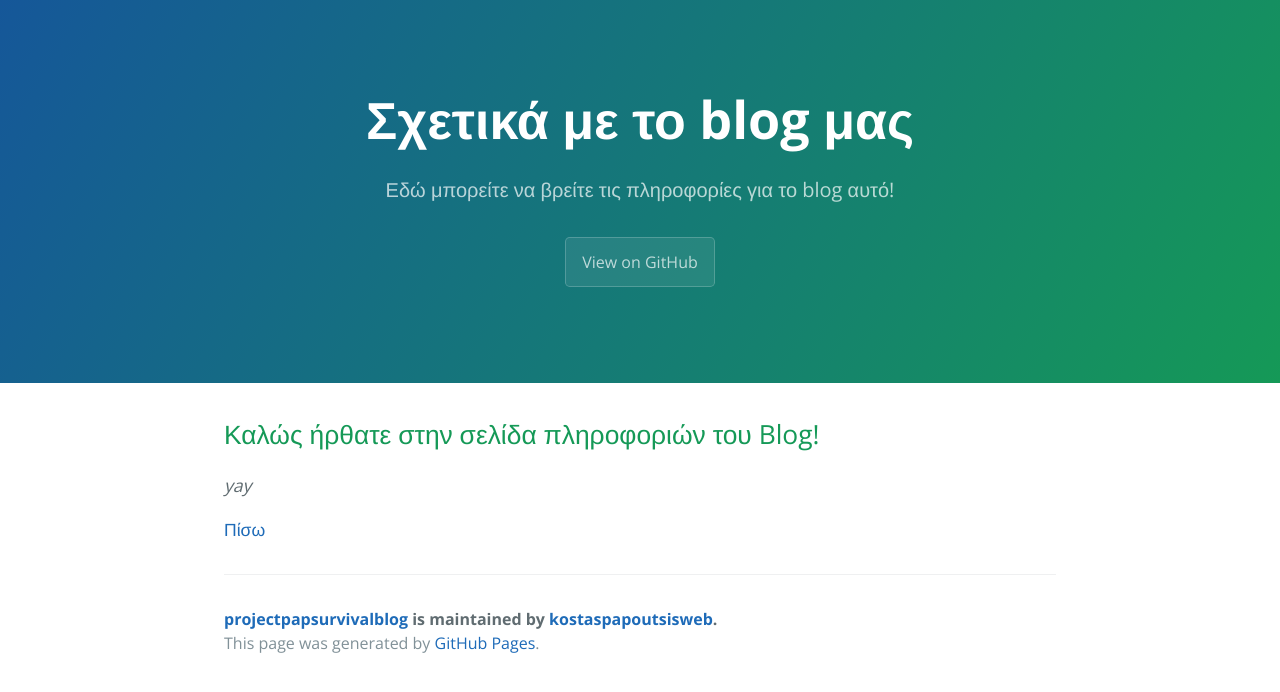
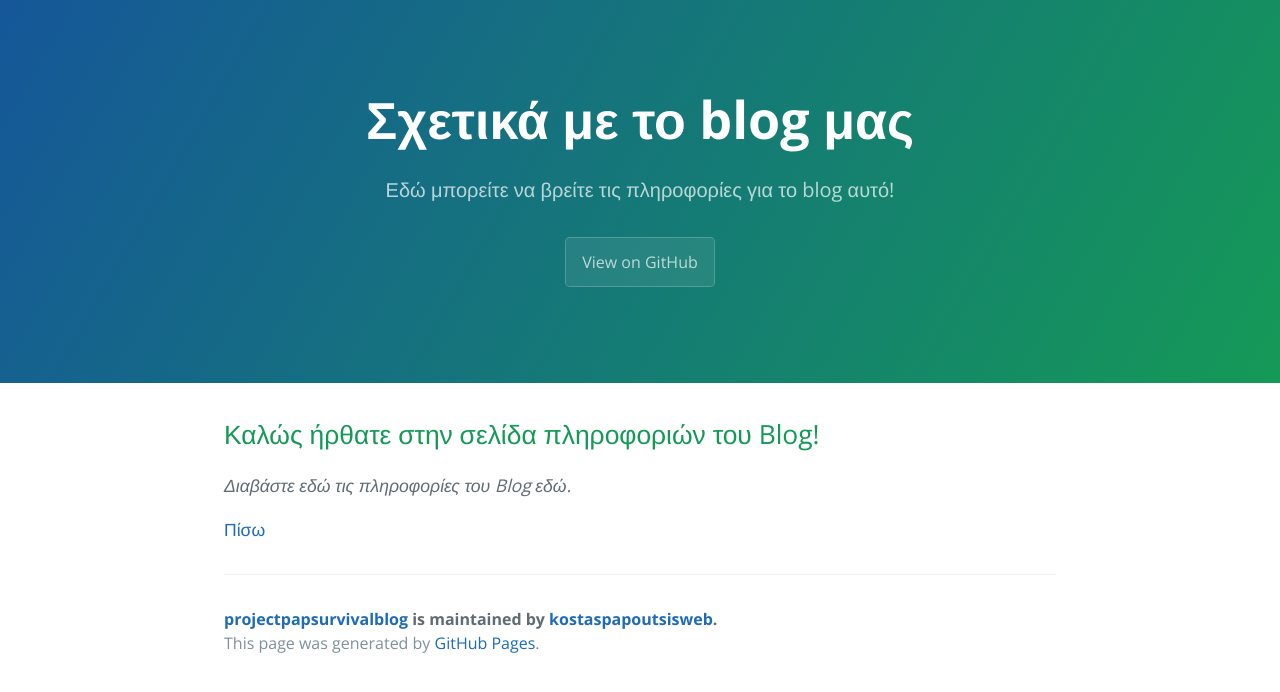
Before and after one commit to kostaspapoutsisweb/projectpapsurvivalblog, a Jekyll site: the page built from about-blog.md, in a window 1280 px wide. Shown: the top 692 px of the page. Built offline with Jekyll 4.4.1, drawn with Linux system fonts in a browser that asks for light colours.

Commit message:
Update about-blog.md

```diff
--- a/about-blog.md
+++ b/about-blog.md
@@ -6,6 +6,6 @@ description: Εδώ μπορείτε να βρείτε τις πληροφορί
 
 ## Καλώς ήρθατε στην σελίδα πληροφοριών του Blog!
 
-_yay_
+_Διαβάστε εδώ τις πληροφορίες του Blog εδώ._
 
 [Πίσω](./)
```
